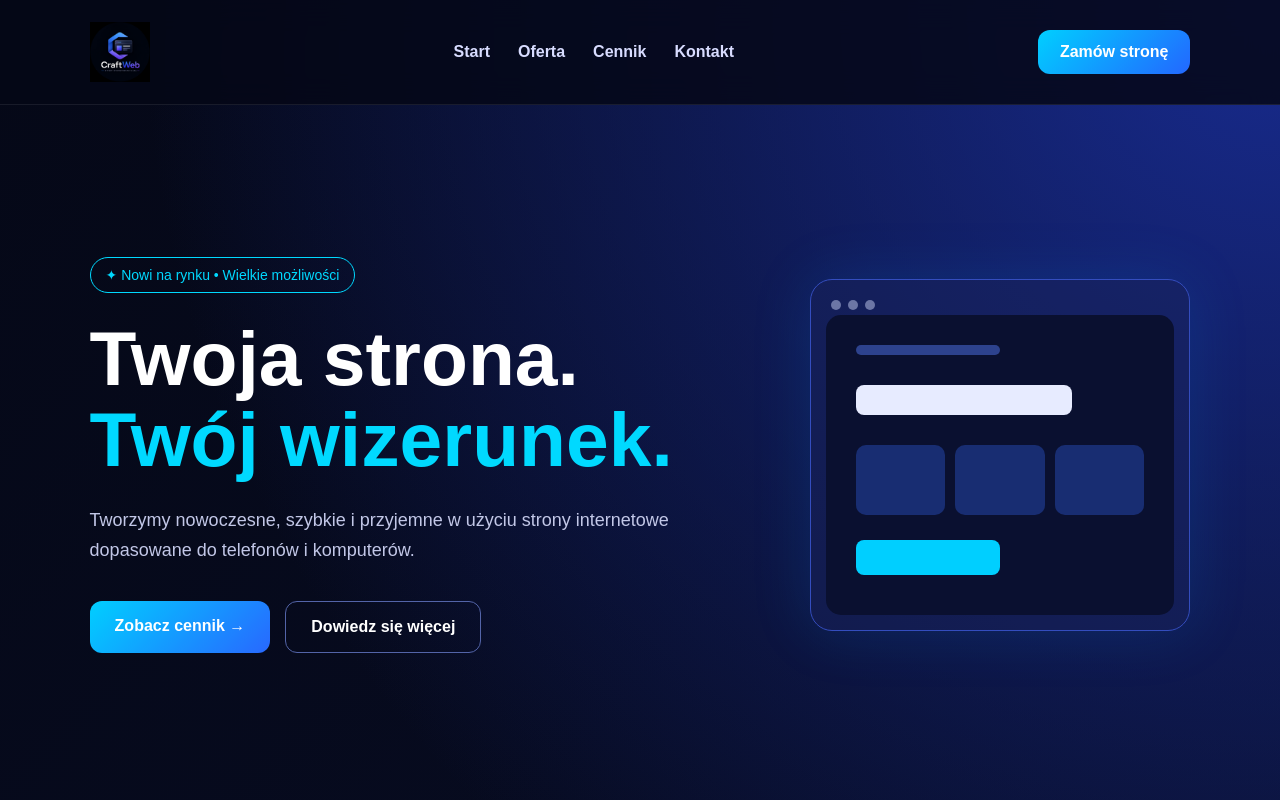
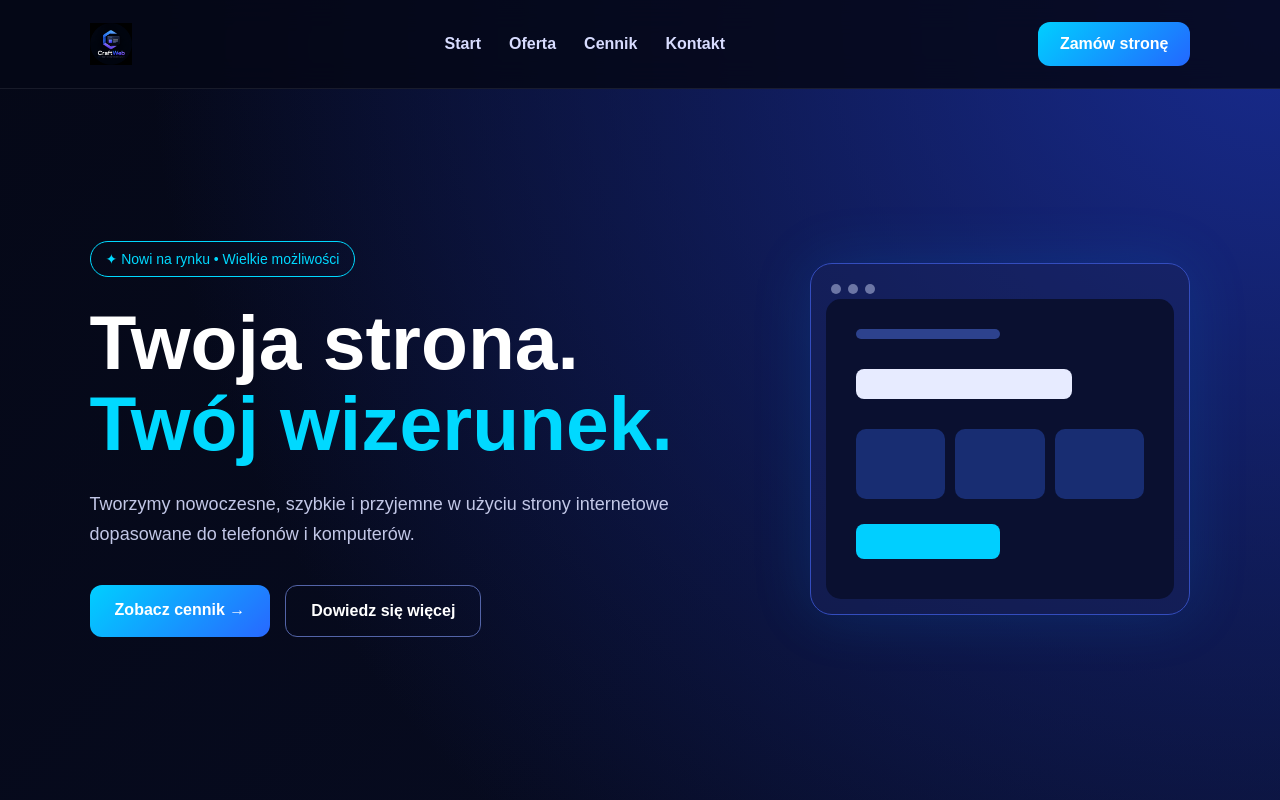
Before and after one commit to DiscordShop1/Shop, a plain HTML site: page index.html in a window 1280 px wide. Shown: the top 800 px of the page. Drawn offline with Linux system fonts and the light colour scheme.

Commit message:
Add styles for logo image in style.css

```diff
--- a/style.css
+++ b/style.css
@@ -597,3 +597,9 @@ body {
     object-fit: contain;
     display: block;
 }
+.logo img {
+    width: 42px;
+    height: 42px;
+    object-fit: contain;
+    display: block;
+}
```
